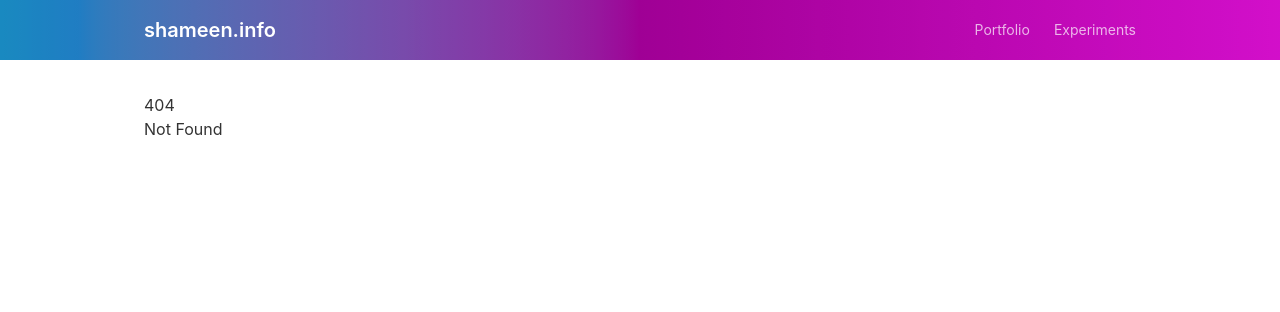
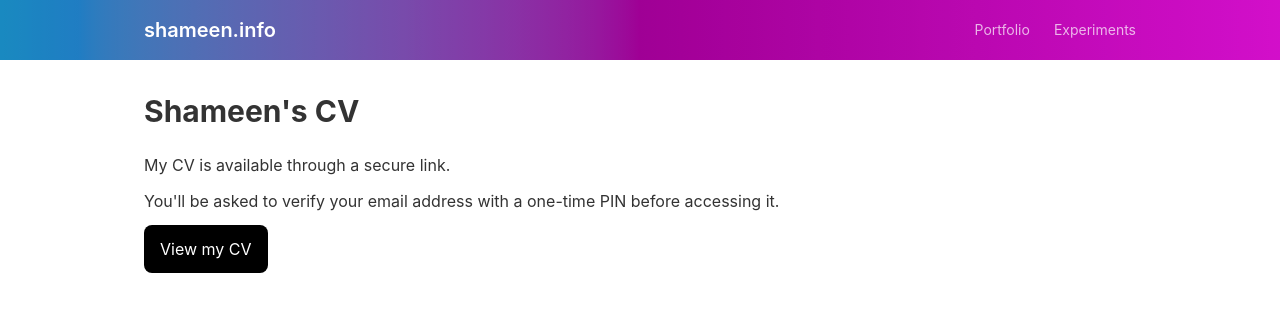
Before and after one commit to shameen/shameen.info, a SvelteKit app: page /cv in a window 1280 px wide. Before the commit this address had no page. Shown: the top 312 px of the page. Built offline with nearby package versions, Linux system fonts and the light colour scheme.

Commit message:
add page /cv/

```diff
--- /dev/null
+++ b/src/routes/cv/+page.svelte
@@ -0,0 +1,20 @@
+<svelte:head>
+  <title>CV Shameen</title>
+  <meta
+    name="description"
+    content="Access my CV by requesting a one-time PIN sent to your email address."
+  />
+</svelte:head>
+
+<div class="space-y-3">
+  <h1 class="mb-6 text-3xl font-bold">Shameen's CV</h1>
+  <p>My CV is available through a secure link.</p>
+  <p>You'll be asked to verify your email address with a one-time PIN before accessing it.</p>
+  <a
+    href="https://cv.shameen.info"
+    rel="nofollow"
+    class="inline-block rounded-lg bg-black px-4 py-3 text-white hover:opacity-80"
+  >
+    View my CV
+  </a>
+</div>
```
